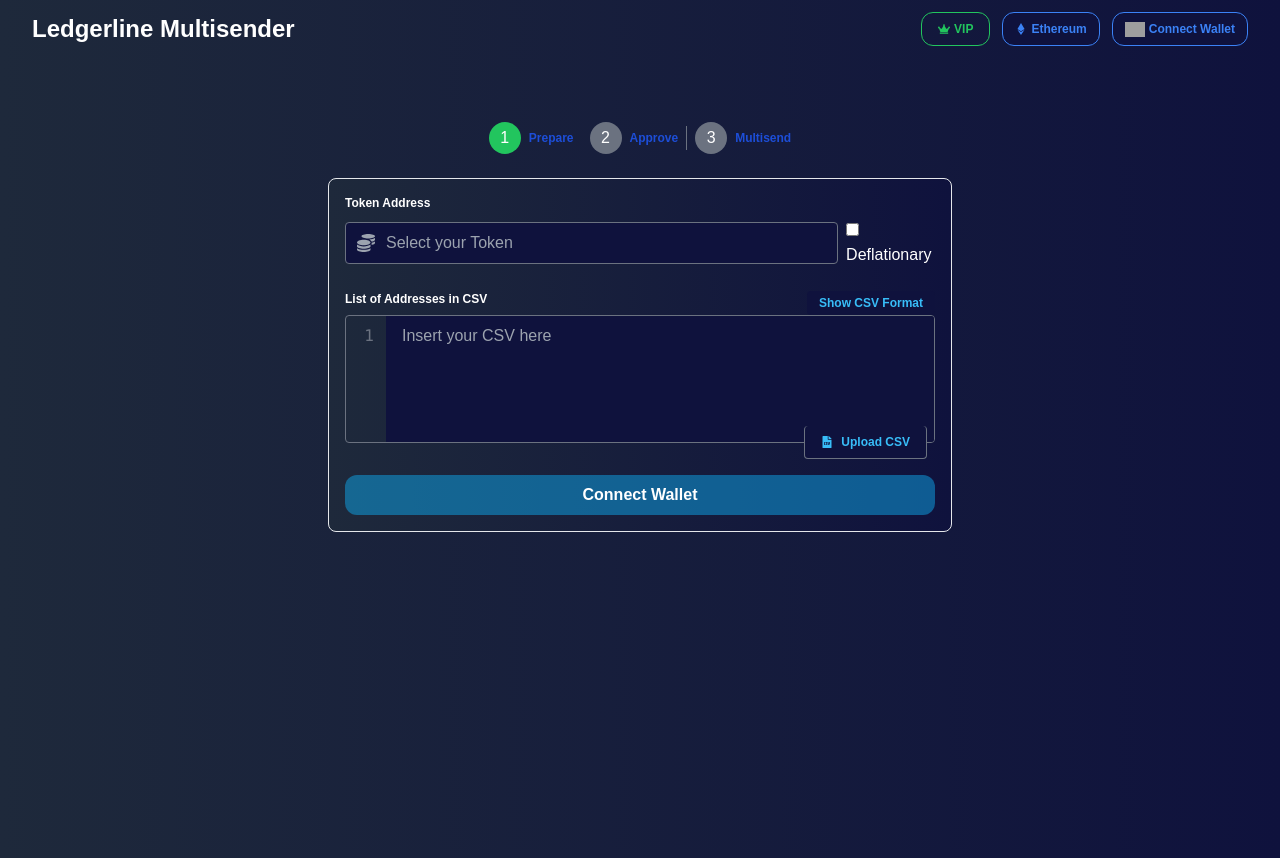
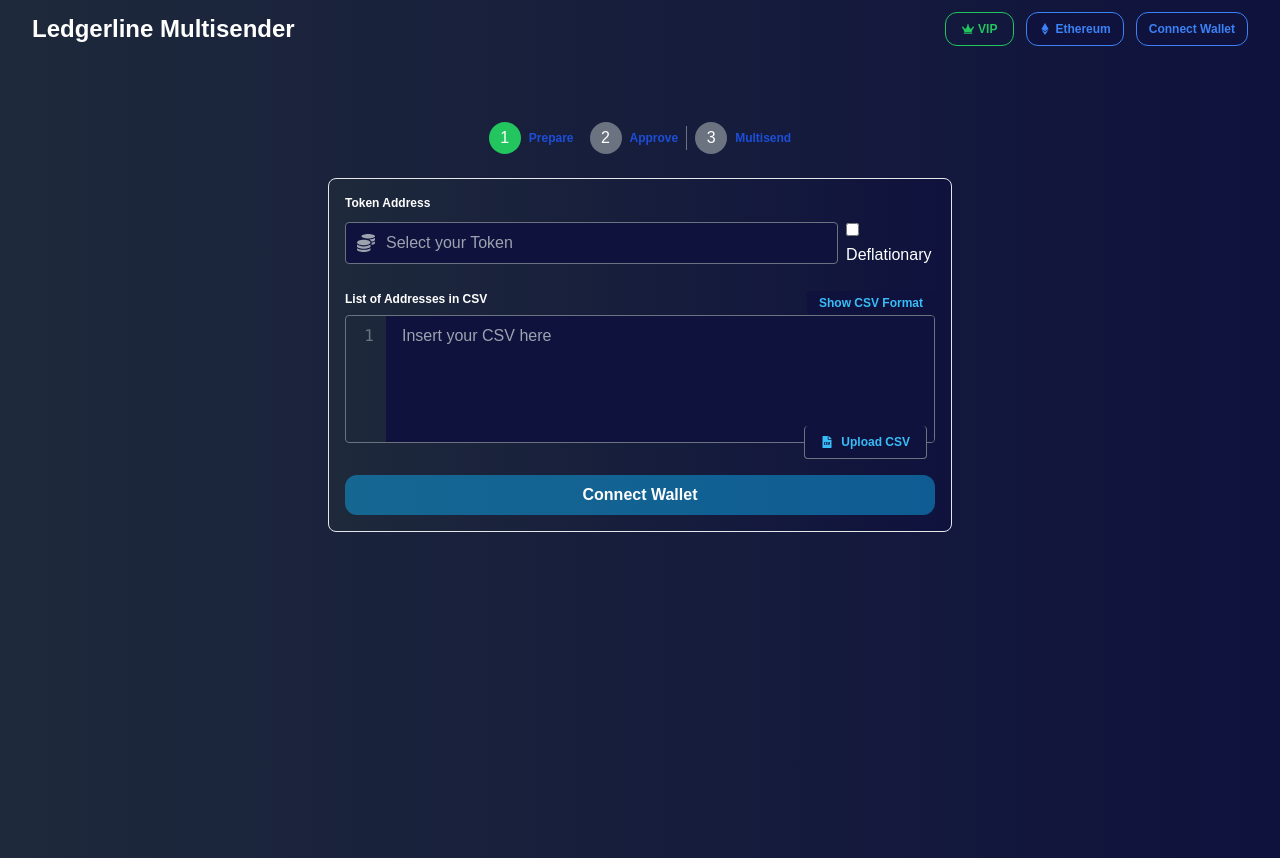
Before and after one commit to adarshkumar790/multisender-frontend, a Next.js app: page / in a window 1280 px wide. Built offline with nearby package versions, Linux system fonts and the light colour scheme; grey boxes are pictures that could not be loaded.

Commit message:
first commit

```diff
--- a/app/components/Header.js
+++ b/app/components/Header.js
@@ -107,7 +107,7 @@
               onClick={() => setShowWalletOptions(true)}
               className="bg-[#0F123D] text-blue-500 text-xs border border-blue-500 px-3 hover:bg-sky-900 font-bold py-2 rounded-xl flex items-center gap-1"
             >
-              <Image src="/metamask.png" alt="MetaMask" width={20} height={20} />
+              {/* <Image src="/metamask.png" alt="MetaMask" width={20} height={20} /> */}
               Connect Wallet
             </button>
           )}
```
